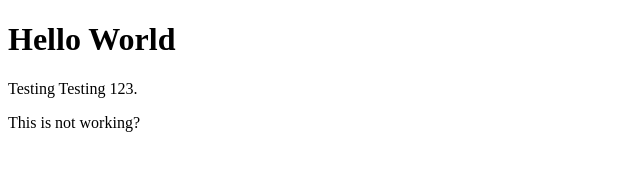
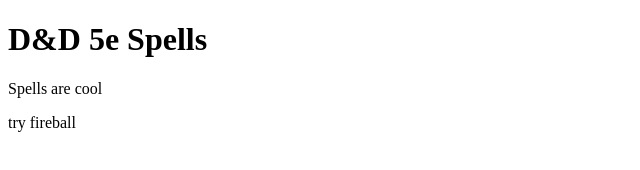
Before and after one commit to giboos/giboos.github.io, a plain HTML site: page index.html in a window 1280 px wide. Shown: the whole page, without its empty margins (0-640 px from the left). Drawn offline with Linux system fonts and the light colour scheme.

Commit message:
Update index.html

```diff
--- a/index.html
+++ b/index.html
@@ -1,8 +1,8 @@
 <!DOCTYPE html>
 <html>
 <body>
-<h1>Hello World</h1>
-<p>Testing Testing 123.</p>
-<p>This is not working?</p>
+<h1>D&D 5e Spells</h1>
+<p>Spells are cool</p>
+<p>try fireball</p>
 </body>
 </html>
```
